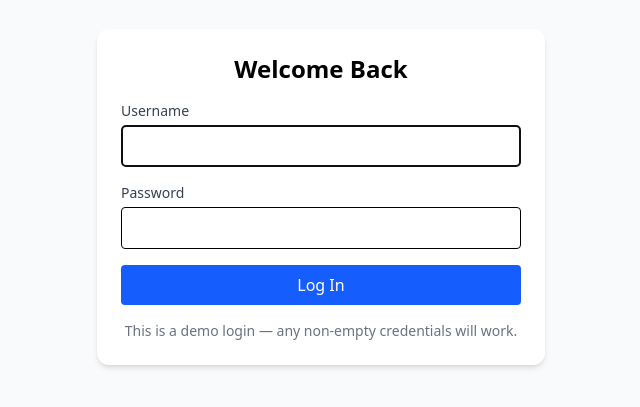
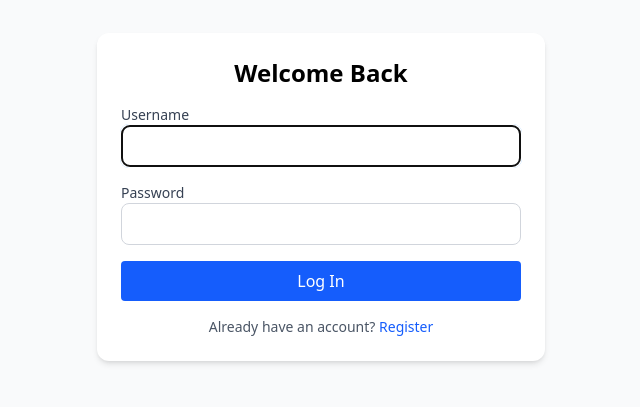
Before and after one commit to JAPH254/Tech-leap-Movie-Explorer, a React (Vite) app: page /login in a window 1280 px wide. Shown: the part 203-610 px from the top of the page, without its empty margins (319-959 px from the left). Built offline with nearby package versions, Linux system fonts and the light colour scheme; no server answers.

Commit message:
refactor: simplify token generation and improve form styling in Login component

```diff
--- a/src/Pages/Login.jsx
+++ b/src/Pages/Login.jsx
@@ -4,12 +4,7 @@ import { useNavigate, useLocation } from "react-router-dom";
 const TOKEN_KEY = "auth_token";
 
 function generateToken() {
-  if (typeof crypto !== "undefined" && crypto.randomUUID) {
-    return crypto.randomUUID();
-  }
-  return (
-    Math.random().toString(36).slice(2) + "-" + Date.now().toString(36)
-  );
+  return Math.random().toString(36).slice(2) + "-" + Date.now().toString(36);
 }
 
 export default function Login() {
@@ -43,9 +38,11 @@ export default function Login() {
 
         <form onSubmit={handleSubmit} className="space-y-4">
           <div>
-            <label className="block text-sm font-medium text-gray-700">Username</label>
+            <label className="block text-sm font-medium text-gray-700">
+              Username
+            </label>
             <input
-              className="mt-1 block w-full border rounded px-3 py-2"
+              className="w-full border border-gray-300 rounded-lg px-3 py-2 focus:ring focus:ring-blue-300"
               value={username}
               onChange={(e) => setUsername(e.target.value)}
               autoFocus
@@ -53,10 +50,12 @@ export default function Login() {
           </div>
 
           <div>
-            <label className="block text-sm font-medium text-gray-700">Password</label>
+            <label className="block text-sm font-medium text-gray-700">
+              Password
+            </label>
             <input
               type="password"
-              className="mt-1 block w-full border rounded px-3 py-2"
+              className="w-full border border-gray-300 rounded-lg px-3 py-2 focus:ring focus:ring-blue-300"
               value={password}
               onChange={(e) => setPassword(e.target.value)}
             />
@@ -71,9 +70,14 @@ export default function Login() {
             Log In
           </button>
         </form>
-
-        <p className="mt-4 text-sm text-gray-500 text-center">
-          This is a demo login — any non-empty credentials will work.
+        <p className="text-center text-sm text-gray-600 mt-4">
+          Already have an account?{" "}
+          <span
+            onClick={() => navigate("/register")}
+            className="text-blue-600 hover:underline cursor-pointer"
+          >
+            Register
+          </span>
         </p>
       </div>
     </div>
```
